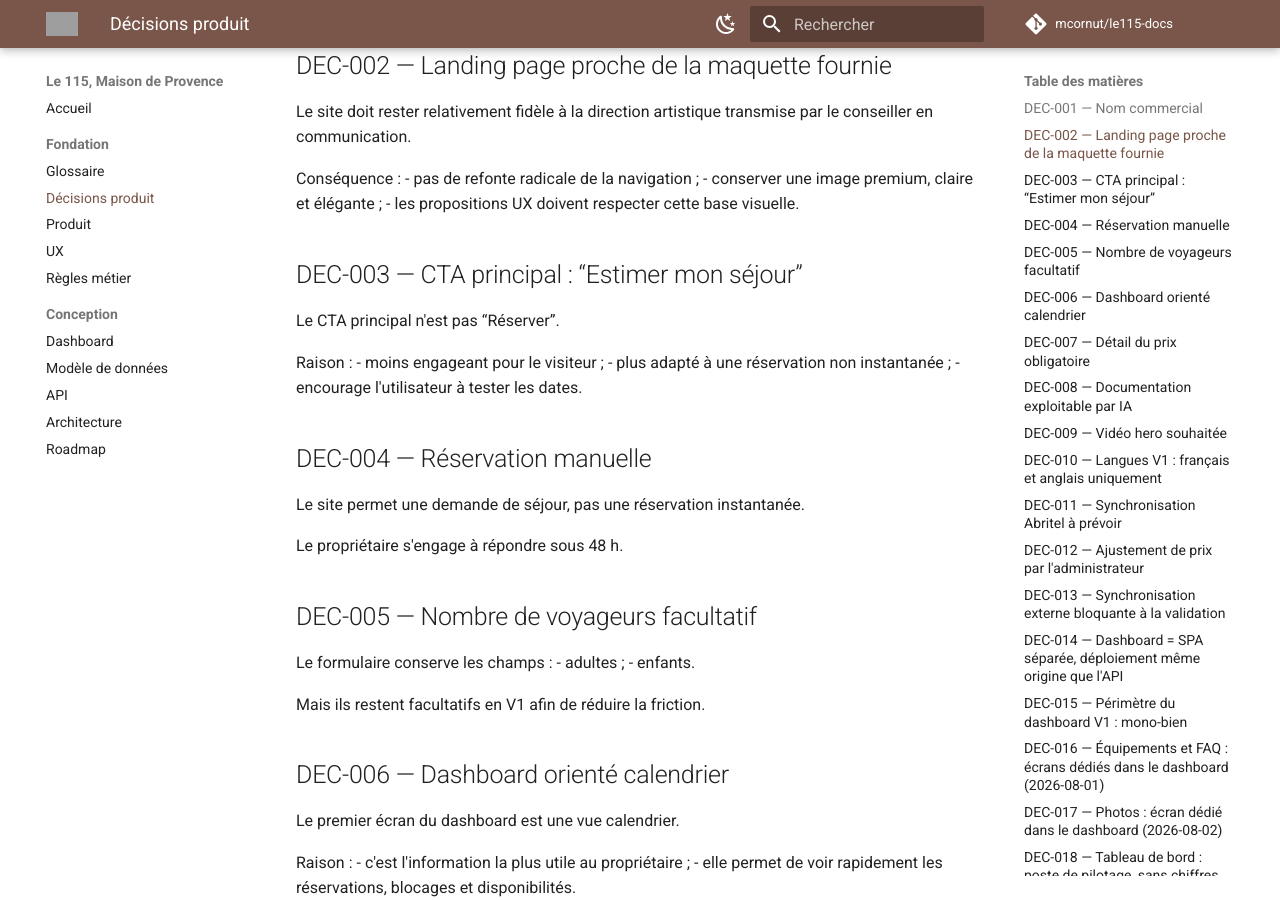
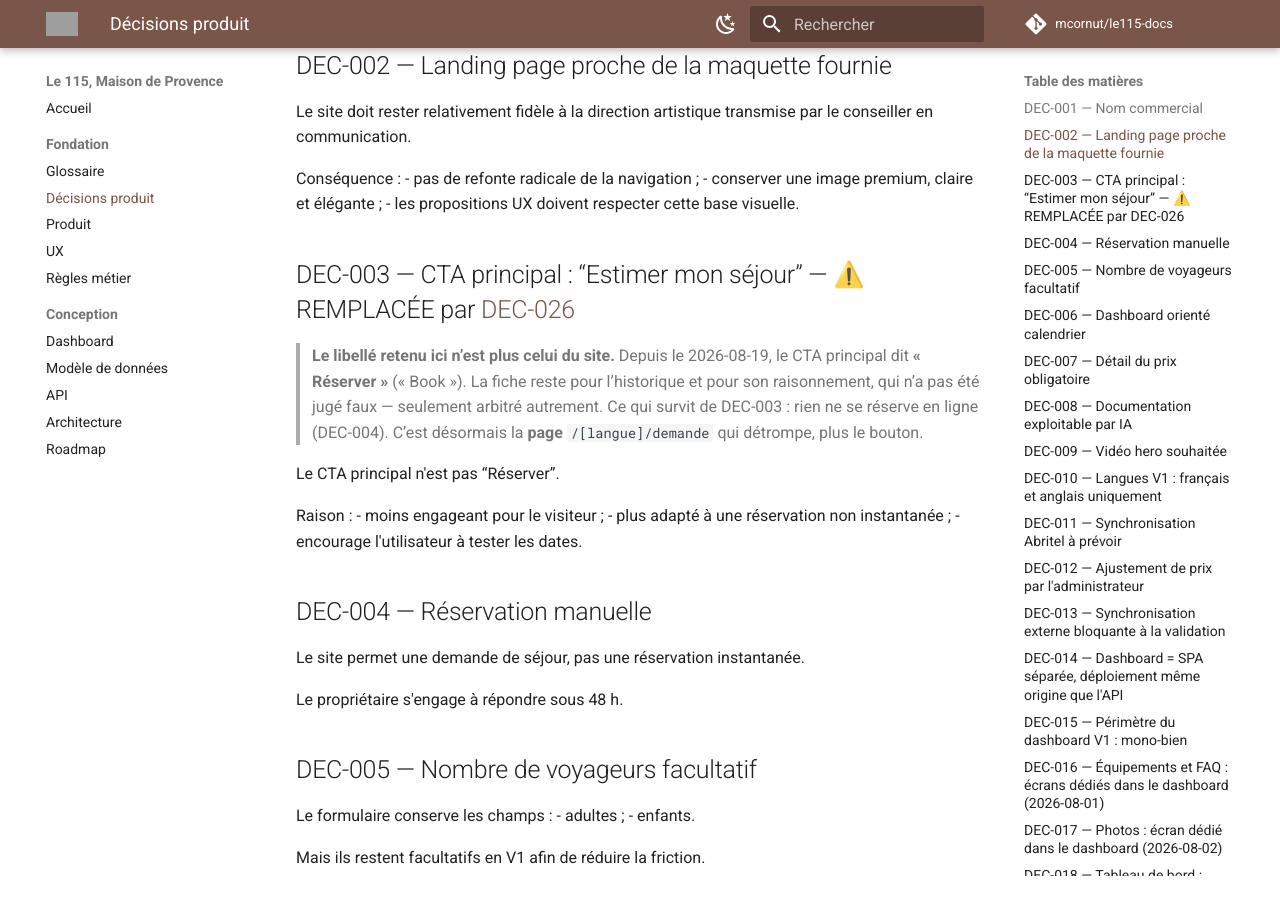
Before and after one commit to mcornut/le115-docs, an MkDocs documentation site: the page built from docs/00-Product-Decisions.md, in a window 1280 px wide and 900 px high, scrolled down 423 px. Built offline with MkDocs 1.6.1 and Material for MkDocs 9.7.7, drawn with Linux system fonts in a browser that asks for light colours; comment, search, counter and statistics services are not loaded; some of the changed text lies outside the part shown; grey boxes are pictures that could not be loaded.

Commit message:
docs(décisions): DEC-003 est remplacée, cinq endroits le disaient encore
DEC-026 avait bien enregistré le renversement du 19 — le CTA dit « Réserver »,
la page détrompe — mais DEC-003 n’en portait aucune trace, et c’est elle que le
README répétait en page d’accueil de la doc. Un lecteur en ligne tombait donc
d’abord sur le libellé abandonné.

Les deux fiches de décision sont annotées, pas réécrites : un historique se
lit avec ses arbitrages successifs. Le README, lui, dit le présent.

Signalé à la lecture de la doc en ligne.

Co-Authored-By: Claude Opus 5 <noreply@anthropic.com>

```diff
--- a/docs/00-Product-Decisions.md
+++ b/docs/00-Product-Decisions.md
@@ -19,7 +19,13 @@ Conséquence :
 - conserver une image premium, claire et élégante ;
 - les propositions UX doivent respecter cette base visuelle.
 
-## DEC-003 — CTA principal : “Estimer mon séjour”
+## DEC-003 — CTA principal : “Estimer mon séjour” — ⚠️ REMPLACÉE par [DEC-026](#dec-026--lappel-à-laction-devient--réserver--la-page-détrompe-2026-08-19)
+
+> **Le libellé retenu ici n’est plus celui du site.** Depuis le 2026-08-19, le CTA
+> principal dit **« Réserver »** (« Book »). La fiche reste pour l’historique et
+> pour son raisonnement, qui n’a pas été jugé faux — seulement arbitré autrement.
+> Ce qui survit de DEC-003 : rien ne se réserve en ligne (DEC-004). C’est
+> désormais la **page** `/[langue]/demande` qui détrompe, plus le bouton.
 
 Le CTA principal n'est pas “Réserver”.
 
@@ -238,7 +244,8 @@ dégradé latéral, note et avis en en-tête, bandeau d’atouts à icônes chev
 visuel — avec trois corrections :
 
 - le bouton principal dit **« Estimer mon séjour »** (DEC-003), et non « Réserver » :
-  rien ne se réserve en ligne (DEC-004) ;
+  rien ne se réserve en ligne (DEC-004) — *libellé renversé depuis par DEC-026 : le
+  bouton dit « Réserver », et c’est la page qui détrompe ; le reste tient* ;
 - la navigation garde les **ancres réelles** du produit, et non les libellés de la
   maquette (« Commodités », « Les environs ») qui pointent vers des contenus
   inexistants ;
@@ -307,8 +314,8 @@ kilomètres de là : erreur corrigée le 2026-08-15, cf. `02-UX.md` et `DEBTS.md
 
 **Décision.** Le parcours de demande vit sur une **URL dédiée**,
 `/[langue]/demande`, au même titre que `/contact`, `/informations-pratiques` et les
-pages d’audience. L’appel à l’action du site — « Estimer mon séjour » (DEC-003) —
-pointe vers elle, et vers elle seule.
+pages d’audience. L’appel à l’action du site — « Estimer mon séjour » (DEC-003),
+devenu « Réserver » depuis DEC-026 — pointe vers elle, et vers elle seule.
 
 **Pourquoi.** Une demande sans URL propre ne se partage pas, ne se référence pas, ne
 se reprend pas. Un visiteur qui hésite doit pouvoir s’envoyer le lien, le rouvrir le
```
Also changed, not shown: docs/README.md (+4 -2 lines).
